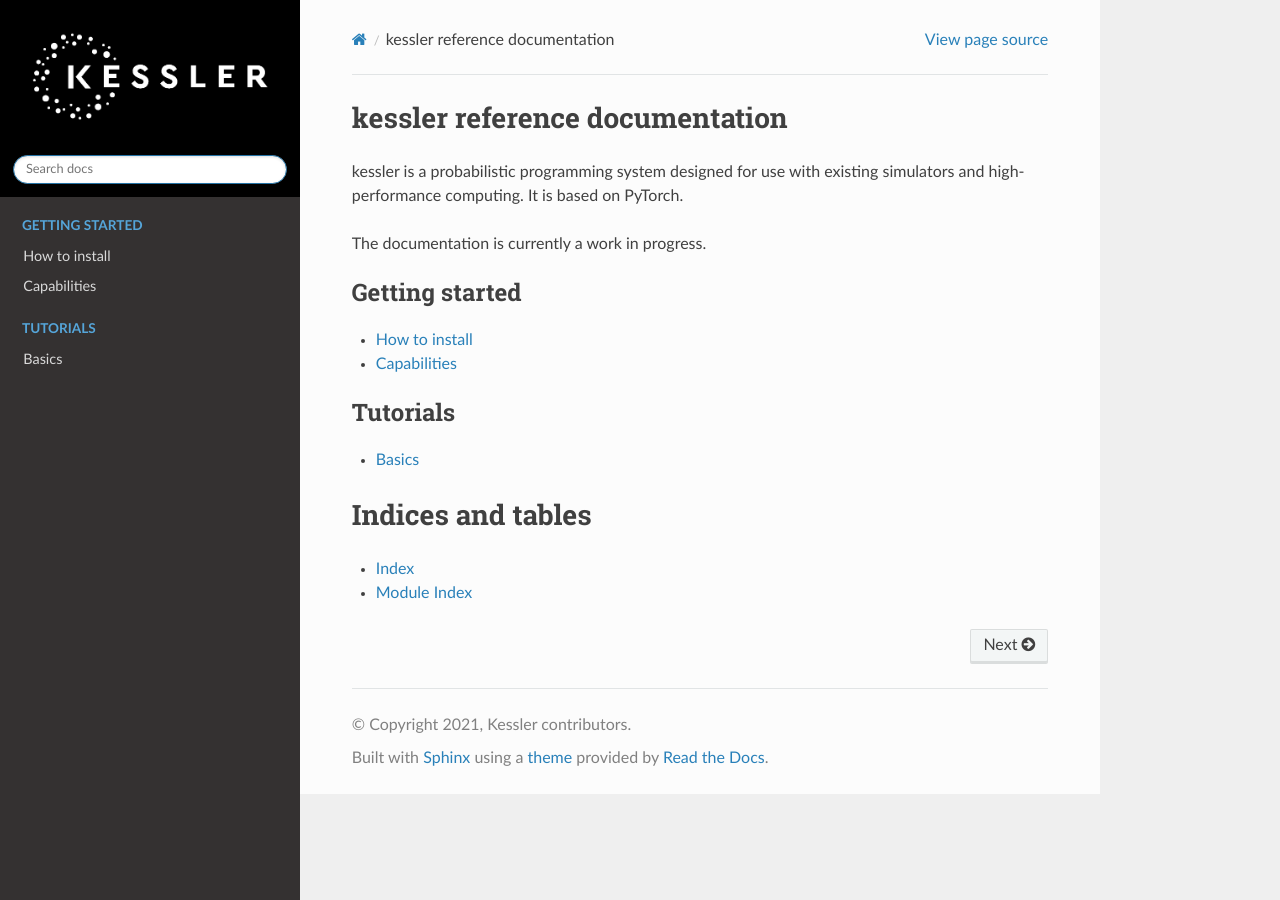
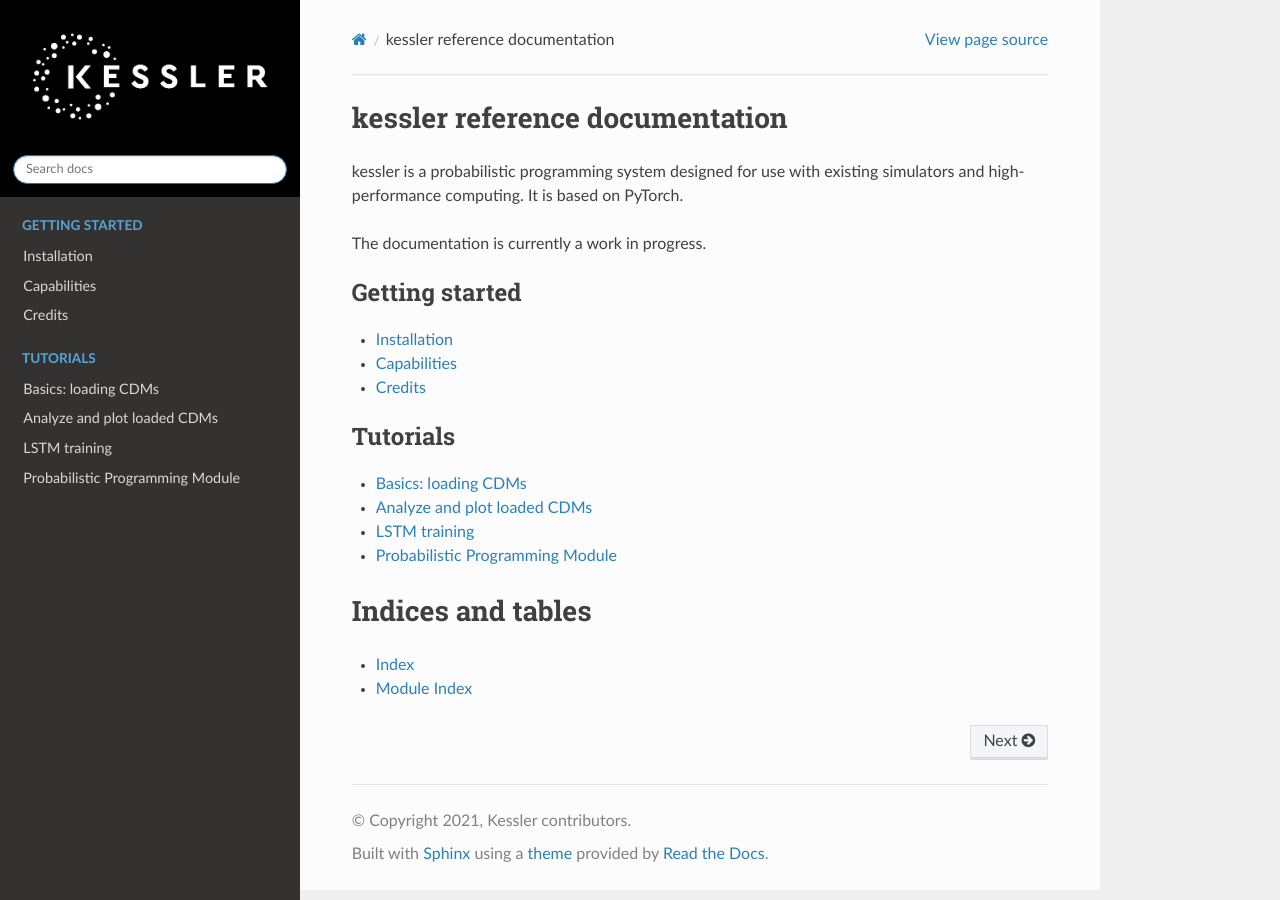
Before and after one commit to kesslerlib/kessler, a Sphinx documentation site: the page built from docs/source/index.rst, in a window 1280 px wide. Built offline with Sphinx 7.4.7 and the Read the Docs theme 2.0.0, drawn with Linux system fonts in a browser that asks for light colours; pages that are not in the unit, such as notebooks, are missing from menus.

Commit message:
docs jup notebook style

```diff
--- a/docs/source/index.rst
+++ b/docs/source/index.rst
@@ -1,5 +1,5 @@
 kessler reference documentation
-==============================
+================================
 
 kessler is a probabilistic programming system designed for use with existing simulators and high-performance computing. It is based on PyTorch.
 
@@ -11,6 +11,7 @@
 
    install
    capabilities
+   credits
 
 
 .. toctree::
@@ -18,6 +19,9 @@
    :caption: Tutorials
 
    tutorials/basics
+   tutorials/cdms_analysis_and_plotting
+   tutorials/LSTM_training
+   tutorials/probabilistic_programming_module
 
 
 .. toctree::
```
Also changed, not shown: docs/source/capabilities.ipynb, docs/source/credits.ipynb (added), docs/source/install.ipynb, docs/source/tutorials/LSTM_training.ipynb (added), docs/source/tutorials/basics.ipynb, docs/source/tutorials/cdms_analysis_and_plotting.ipynb (added), docs/source/tutorials/probabilistic_programming_module.ipynb (added).
